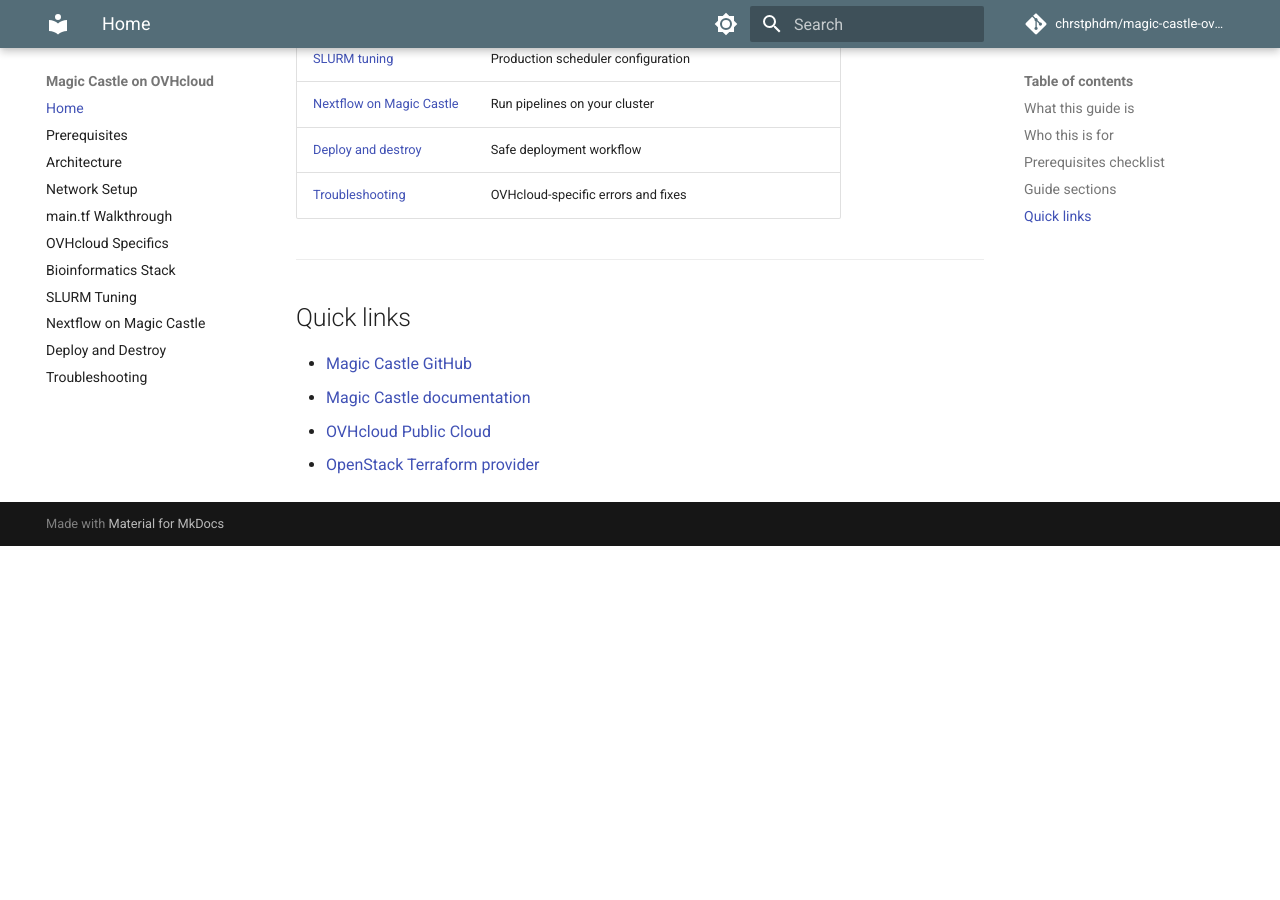
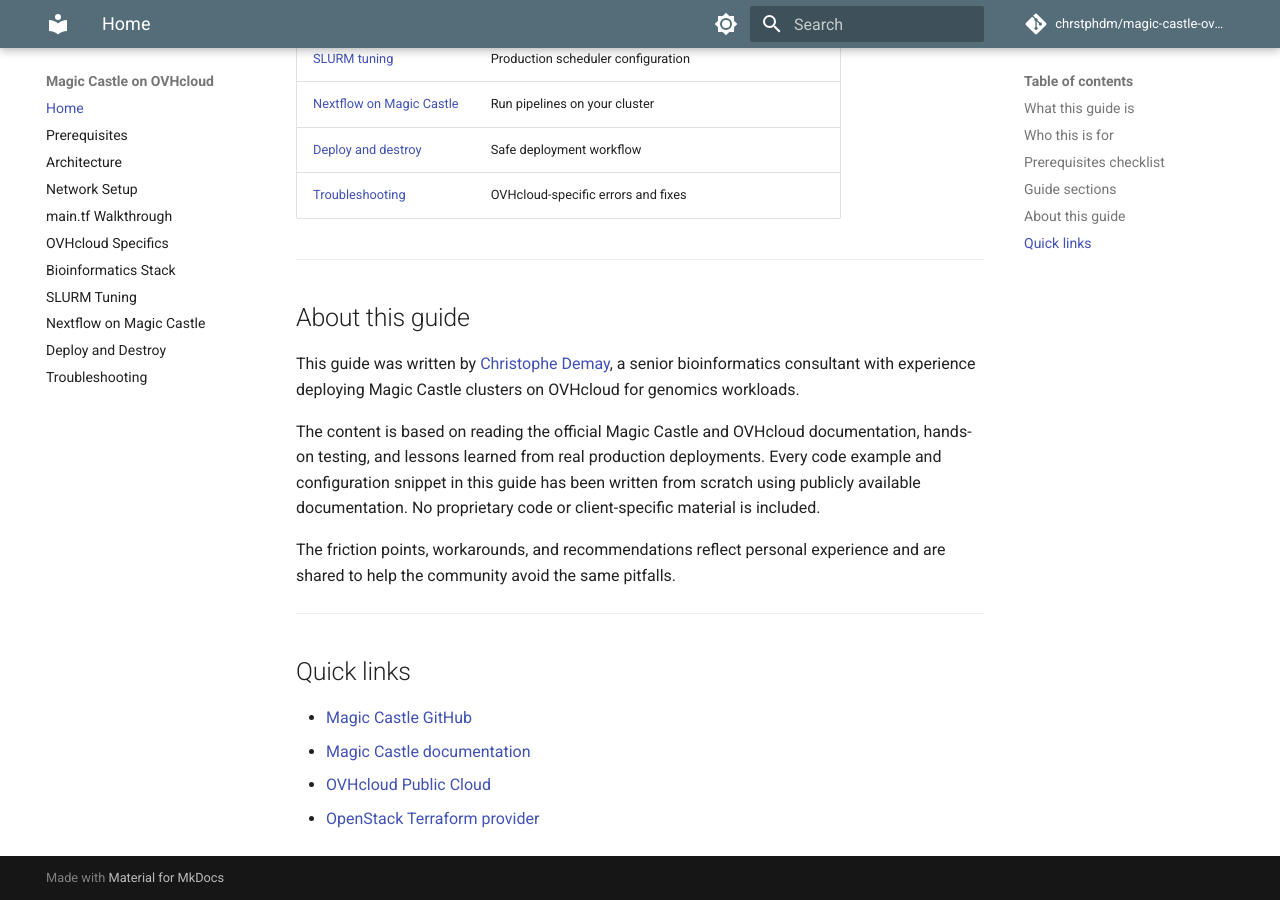
Before and after one commit to chrstphdm/magic-castle-ovhcloud, an MkDocs documentation site: the page built from docs/index.md, in a window 1280 px wide and 900 px high, scrolled down 1453 px. Built offline with MkDocs 1.6.1 and Material for MkDocs 9.7.7, drawn with Linux system fonts in a browser that asks for light colours; comment, search, counter and statistics services are not loaded; before the commit the page ends 1999 px from its top, so only the background shows below that.

Commit message:
docs: add author attribution and originality statement
Clarify that the guide is based on public documentation, personal
testing and field experience. All code written from scratch, no
proprietary material included.

```diff
--- a/docs/index.md
+++ b/docs/index.md
@@ -56,6 +56,23 @@
 
 ---
 
+## About this guide
+
+This guide was written by [Christophe Demay](https://chrstphdm.github.io/), a senior
+bioinformatics consultant with experience deploying Magic Castle clusters on OVHcloud
+for genomics workloads.
+
+The content is based on reading the official Magic Castle and OVHcloud documentation,
+hands-on testing, and lessons learned from real production deployments. Every code
+example and configuration snippet in this guide has been written from scratch using
+publicly available documentation. No proprietary code or client-specific material is
+included.
+
+The friction points, workarounds, and recommendations reflect personal experience and
+are shared to help the community avoid the same pitfalls.
+
+---
+
 ## Quick links
 
 - [Magic Castle GitHub](https://github.com/ComputeCanada/magic_castle)
```
Also changed, not shown: README.md (+3 -1 lines).
